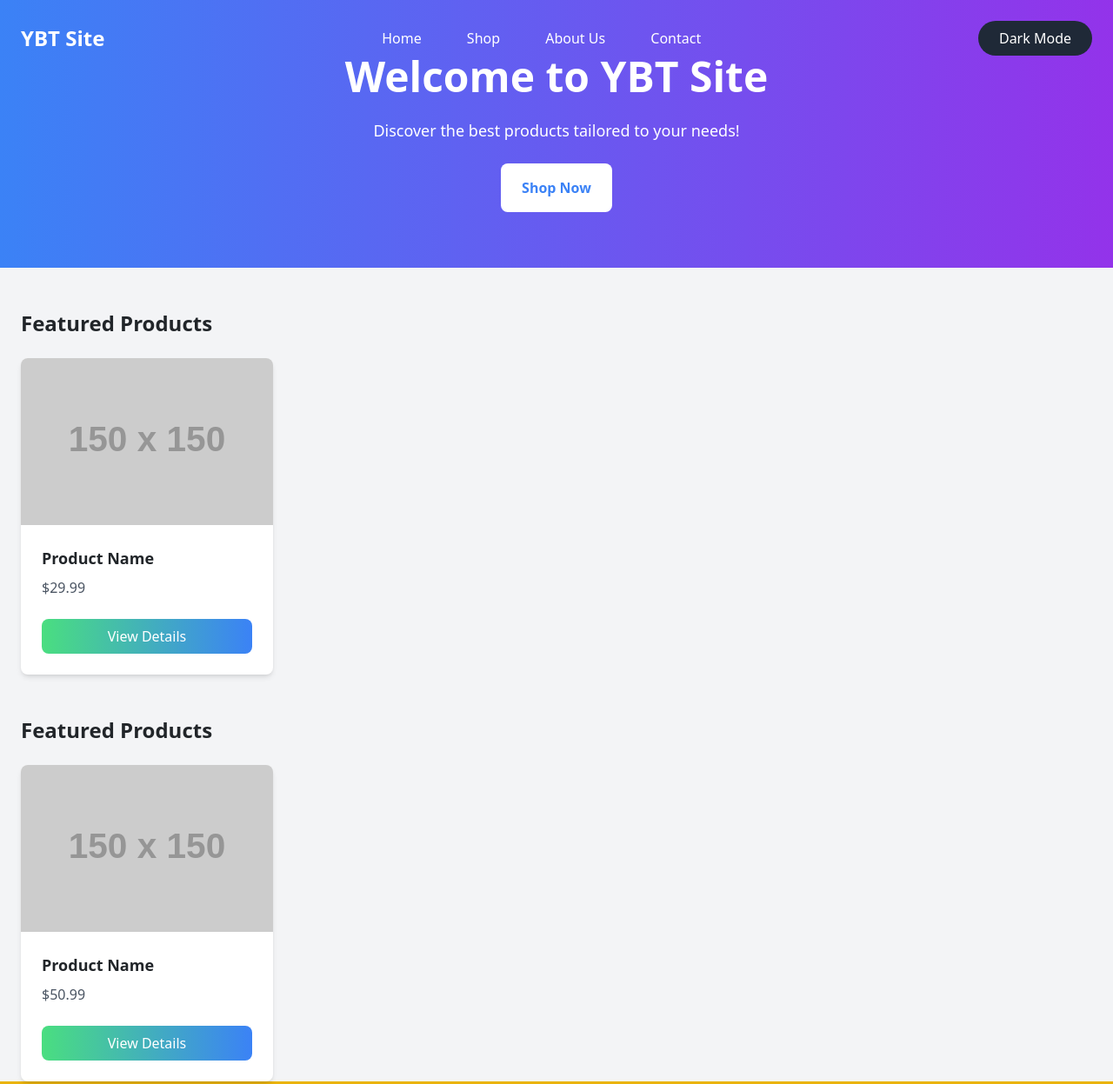
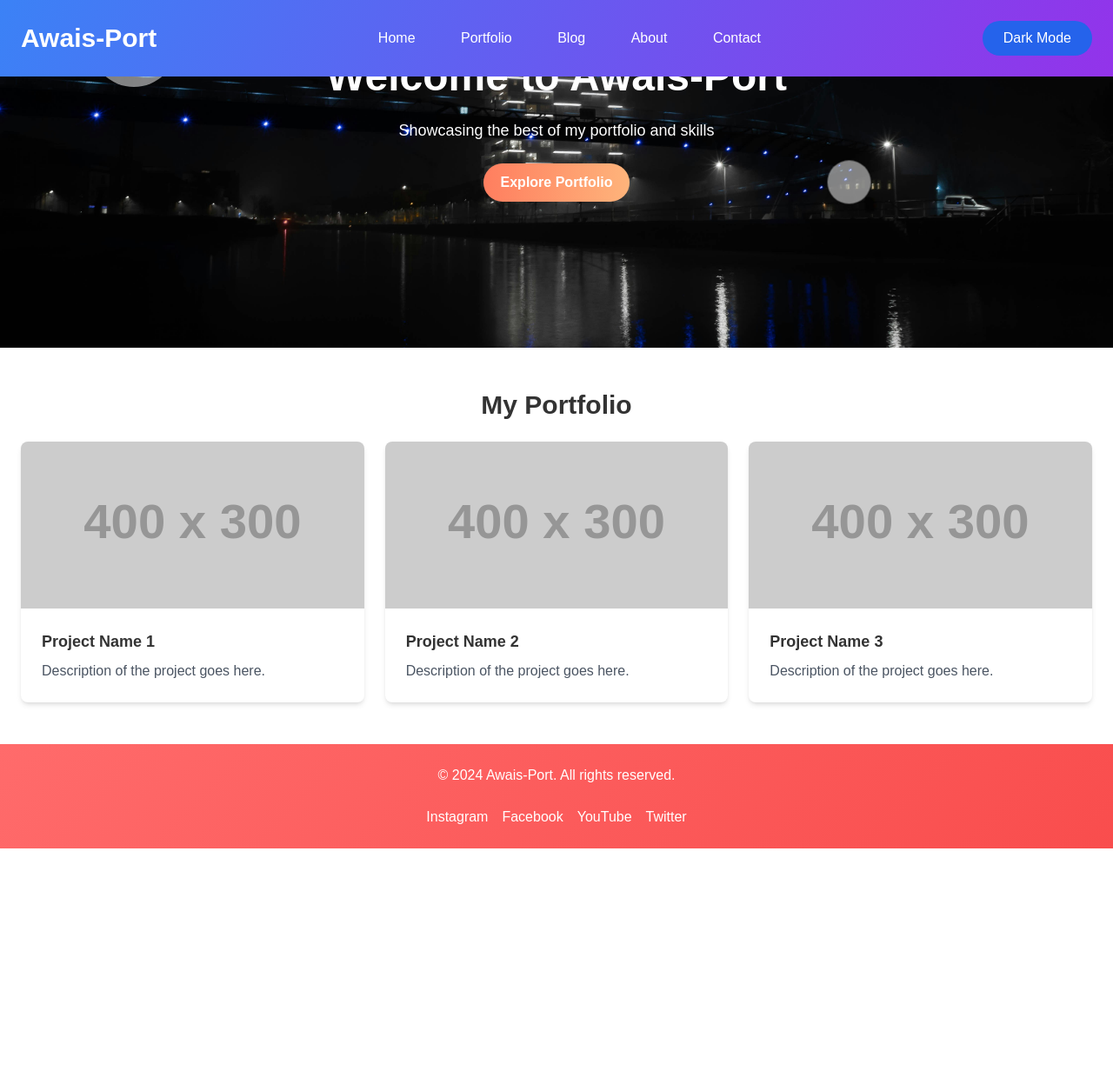
Before and after one commit to Gitawais/Awais-coder, a plain HTML site: page index.html in a window 1280 px wide. Shown: the top 1247 px of the page at 87% size. After the commit the page ends 976 px from the top, so only its background shows below. Drawn offline with nearby package versions, Linux system fonts and the light colour scheme; placeholder pictures from the web are drawn by us.

Commit message:
portfolieo
Simple portfolio file

```diff
--- a/index.html
+++ b/index.html
@@ -1,17 +1,75 @@
 <!DOCTYPE html>
 <html lang="en">
+
 <head>
     <meta charset="UTF-8">
     <meta name="viewport" content="width=device-width, initial-scale=1.0">
-    <title>YBT Site - Your E-commerce Website</title>
+    <title>Awais-Port</title>
 
     <!-- Tailwind CSS -->
     <script src="https://cdn.tailwindcss.com"></script>
     <!-- Bootstrap CSS -->
     <link href="https://cdn.jsdelivr.net/npm/bootstrap@5.3.0/dist/css/bootstrap.min.css" rel="stylesheet">
+    <!-- FontAwesome for icons -->
+    <script src="https://kit.fontawesome.com/a076d05399.js" crossorigin="anonymous"></script>
 
     <style>
-        /* Additional Custom CSS */
+        /* Gradient Backgrounds for Header and Footer */
+        .gradient-bg {
+            background: linear-gradient(115deg, #3b82f6 0%, #9333ea 100%);
+        }
+
+        .footer-gradient {
+            background: linear-gradient(135deg, #ff6b6b, #f94d4d);
+        }
+
+        /* Smooth Transitions */
+        .transition-all {
+            transition: all 0.4s ease-in-out;
+        }
+
+        /* Header Styling */
+        .header-nav {
+            background: rgba(255, 255, 255, 0.9);
+            box-shadow: 0 4px 20px rgba(0, 0, 0, 0.1);
+            border-bottom: 50px;
+
+        }
+
+        /* Hover Effects */
+        .nav-link:hover {
+            background: linear-gradient(90deg, #472929 0%, #acc429 100%);
+            color: white !important;
+        }
+
+        /* Footer Styling */
+        .footer-link:hover {
+            color: #9c363f;
+            text-decoration: underline;
+        }
+
+        /* Figma Style Buttons */
+        .btn-primary {
+            background: linear-gradient(to right, #ff7e5f, #feb47b);
+            border: none;
+            padding: 10px 20px;
+            font-size: 1rem;
+            font-weight: bold;
+            border-radius: 30px;
+            transition: 0.3s ease-in-out;
+        }
+
+        .btn-primary:hover {
+            background: linear-gradient(to right, #c98a8a, #3f1818);
+            box-shadow: 0 4px 15px rgba(0, 0, 0, 0.2);
+        }
+
+        /* General Styles */
+        body {
+            font-family: 'Poppins', sans-serif;
+            color: #333;
+        }
+
         .sticky-nav {
             position: fixed;
             top: 0;
@@ -20,168 +78,143 @@
             transition: background-color 0.5s;
         }
 
-        .dark-mode {
-            background-color: #1a202c;
-            color: white;
+        .bg-hero {
+            background:  url('https://via.placeholder.com/1600x600') no-repeat center center;
+            background-size: cover;
+            height: 50vh;
+            background-image: url(Header\ background.jpg);
         }
 
-        .dark-mode a {
-            color: #cbd5e0;
+        /* Dark Mode */
+        .dark-mode {
+            background-color: #3d9477;
+            color: #cca5a5;
+        }
+
+        .dark-mode .gradient-bg {
+            background: linear-gradient(135deg, #48648b 0%, #60eeb3 100%);
+        }
+
+        .dark-mode .footer-gradient {
+            background: linear-gradient(135deg, #374151, #1f2937);
+        }
+
+        /* Progress Bar */
+        .progress-bar-step {
+            width: 25%;
+        }
+
+        /* 3D Motion Circles and Stars */
+        .motion-bg {
+            position: relative;
+            overflow: hidden;
+        }
+
+        .circle, .star {
+            position: absolute;
+            background-color: rgba(255, 255, 255, 0.5);
+            border-radius: 50%;
+            animation: motion 20s linear infinite;
+        }
+
+        .circle {
+            width: 100px;
+            height: 100px;
+            top: 10%;
+            left: 5%;
+            animation-duration: 25s;
+        }
+
+        .star {
+            width: 50px;
+            height: 50px;
+            top: 60%;
+            left: 70%;
+            animation-duration: 18s;
+        }
+
+        @keyframes motion {
+            0% {
+                transform: translateY(0px) translateX(0px);
+            }
+            50% {
+                transform: translateY(-100px) translateX(100px);
+            }
+            100% {
+                transform: translateY(0px) translateX(0px);
+            }
         }
     </style>
 </head>
-<body class="bg-gray-100 transition-all duration-500">
 
+<body class="transition-all duration-500">
     <!-- Header -->
-    <header id="header" class="sticky-nav bg-transparent text-white py-4">
+    <header id="header" class="sticky-nav gradient-bg text-white py-4">
         <div class="container mx-auto px-4 flex justify-between items-center">
-            <h1 class="text-2xl font-bold">YBT Site</h1>
+            <h1 class="text-3xl font-bold">Awais-Port</h1>
             <nav>
-                <a href="#" class="text-white px-4">Home</a>
-                <a href="#" class="text-white px-4">Shop</a>
-                <a href="#" class="text-white px-4">About Us</a>
-                <a href="#" class="text-white px-4">Contact</a>
+                <a href="#" class="text-white px-4 transition-all hover:bg-blue-600 rounded-lg">Home</a>
+                <a href="#" class="text-white px-4 transition-all hover:bg-blue-600 rounded-lg">Portfolio</a>
+                <a href="#" class="text-white px-4 transition-all hover:bg-blue-600 rounded-lg">Blog</a> <!-- Blog Link -->
+                <a href="#" class="text-white px-4 transition-all hover:bg-blue-600 rounded-lg">About</a>
+                <a href="#" class="text-white px-4 transition-all hover:bg-blue-600 rounded-lg">Contact</a>
             </nav>
-            <button id="darkModeToggle" class="bg-gray-800 text-white px-4 py-2 rounded-full">Dark Mode</button>
+            <button id="darkModeToggle" class="bg-blue-600 text-white px-4 py-2 rounded-full">Dark Mode</button>
         </div>
     </header>
 
-    <!-- Hero Banner -->
-    <section class="bg-gradient-to-r from-blue-500 to-purple-600 text-white py-16">
+    <!-- Hero Banner with 3D Motion Background -->
+    <section class="bg-hero text-white py-16 motion-bg">
         <div class="container mx-auto px-4 text-center">
-            <h2 class="text-5xl font-bold">Welcome to YBT Site</h2>
-            <p class="mt-4 text-lg">Discover the best products tailored to your needs!</p>
-            <a href="#" class="mt-6 inline-block bg-white text-blue-500 px-6 py-3 rounded-lg font-semibold hover:bg-gray-200 transition-all">Shop Now</a>
+            <h2 class="text-5xl font-bold">Welcome to Awais-Port</h2>
+            <p class="mt-4 text-lg">Showcasing the best of my portfolio and skills</p>
+            <a href="#portfolio" class="mt-6 inline-block btn-primary">Explore Portfolio</a>
+
+            <!-- 3D Motion Circles and Stars -->
+            <div class="circle"></div>
+            <div class="star"></div>
         </div>
     </section>
 
-    <!-- Product Grid -->
-    <section class="py-12">
+    <!-- Product Grid / Portfolio Section -->
+    <section id="portfolio" class="py-12">
         <div class="container mx-auto px-4">
-            <h3 class="text-2xl font-semibold mb-6">Featured Products</h3>
-            <div class="grid grid-cols-1 md:grid-cols-2 lg:grid-cols-4 gap-6">
-                <!-- Product Card -->
-                <div class="bg-white shadow-md rounded-lg overflow-hidden hover:shadow-lg">
-                    <img src="https://via.placeholder.com/150" alt="Product Image" class="w-full h-48 object-cover">
+            <h3 class="text-3xl font-semibold mb-6 text-center">My Portfolio</h3>
+            <div class="grid grid-cols-1 md:grid-cols-2 lg:grid-cols-3 gap-6">
+                <!-- Project Card 1 -->
+                <div class="relative bg-white shadow-md rounded-lg overflow-hidden hover:shadow-lg transition-all">
+                    <img src="https://via.placeholder.com/400x300" alt="Project 1" class="w-full h-48 object-cover">
                     <div class="p-4">
-                        <h4 class="text-lg font-semibold">Product Name</h4>
-                        <p class="mt-2 text-gray-600">$29.99</p>
-                        <button class="mt-4 bg-gradient-to-r from-green-400 to-blue-500 text-white px-4 py-2 rounded-lg w-full hover:opacity-90 transition-all" data-bs-toggle="modal" data-bs-target="#productModal">View Details</button>
+                        <h4 class="text-lg font-semibold">Project Name 1</h4>
+                        <p class="mt-2 text-gray-600">Description of the project goes here.</p>
                     </div>
                 </div>
-                <!-- Repeat Product Cards as needed -->
+                <!-- Project Card 2 -->
+                <div class="relative bg-white shadow-md rounded-lg overflow-hidden hover:shadow-lg transition-all">
+                    <img src="https://via.placeholder.com/400x300" alt="Project 2" class="w-full h-48 object-cover">
+                    <div class="p-4">
+                        <h4 class="text-lg font-semibold">Project Name 2</h4>
+                        <p class="mt-2 text-gray-600">Description of the project goes here.</p>
+                    </div>
+                </div>
+                <!-- Project Card 3 -->
+                <div class="relative bg-red shadow-md rounded-lg overflow-hidden hover:shadow-lg transition-all">
+                    <img src="https://via.placeholder.com/400x300" alt="Project 3" class="w-full h-48 object-cover">
+                    <div class="p-4">
+                        <h4 class="text-lg font-semibold">Project Name 3</h4>
+                        <p class="mt-2 text-gray-600">Description of the project goes here.</p>
+                    </div>
+                </div>
             </div>
         </div>
     </section>
 
-    <!-- Product Modal (Bootstrap) -->
-       <!-- Product Grid -->
-    <section class="py-13">
-        <div class="container mx-auto px-4">
-            <h3 class="text-2xl font-semibold mb-6">Featured Products</h3>
-            <div class="grid grid-cols-1 md:grid-cols-2 lg:grid-cols-4 gap-6">
-                <!-- Product Card -->
-                <div class="bg-white shadow-md rounded-lg overflow-hidden hover:shadow-lg">
-                    <img src="https://via.placeholder.com/150" alt="Product Image" class="w-full h-48 object-cover">
-                    <div class="p-4">
-                        <h4 class="text-lg font-semibold">Product Name</h4>
-                        <p class="mt-2 text-gray-600">$50.99</p>
-                        <button class="mt-4 bg-gradient-to-r from-green-400 to-blue-500 text-white px-4 py-2 rounded-lg w-full hover:opacity-90 transition-all" data-bs-toggle="modal" data-bs-target="#productModal">View Details</button>
-                    </div>
-                </div>
-                <!-- Repeat Product Cards as needed -->
-            </div>
-        </div>
-    </section>
-
-    <!-- Product Modal (Bootstrap) -->
-    <div class="modal fade" id="productModal" tabindex="-1" aria-labelledby="productModalLabel" aria-hidden="true">
-        <div class="modal-dialog modal-dialog-centered">
-            <div class="modal-content">
-                <div class="modal-header">
-                    <h5 class="modal-title" id="productModalLabel">Product Details</h5>
-                    <button type="button" class="btn-close" data-bs-dismiss="modal" aria-label="Close"></button>
-                </div>
-                <div class="modal-body">
-                    <img src="https://via.placeholder.com/400" alt="Product" class="w-full h-48 object-cover">
-                    <p class="mt-4">Here are the details of the product...</p>
-                    <p class="text-xl font-semibold mt-2">$29.99</p>
-                </div>
-            </div>
-        </div>
-    </div>
-
-    <!-- Promotional Countdown -->
-    <section class="bg-yellow-500 text-black py-6">
+    <!-- Footer -->
+    <footer class="footer-gradient text-white py-6">
         <div class="container mx-auto text-center">
-            <h3 class="text-xl font-semibold">Limited Time Offer! 50% OFF!</h3>
-            <p class="mt-2">Hurry, only <span id="countdown" class="font-bold">05:00:00</span> left to shop.</p>
-        </div>
-    </section>
-
-    <!-- Footer -->
-    <footer class="bg-gray-800 text-white py-6">
-        <div class="container mx-auto text-center">
-            <p>&copy; 2024 YBT Site. All rights reserved.</p>
+            <p>&copy; 2024 Awais-Port. All rights reserved.</p>
             <div class="mt-4 flex justify-center space-x-4">
-                <a href="https://www.instagram.com/yourprofile" class="hover:underline">Instagram</a>
-                <a href="https://www.facebook.com/yourprofile" class="hover:underline">Facebook</a>
-                <a href="https://www.youtube.com/c/yourchannel" class="hover:underline">YouTube</a>
-                <a href="https://twitter.com/yourprofile" class="hover:underline">Twitter</a>
-            </div>
-        </div>
-    </footer>
-
-    <!-- Bootstrap and JavaScript -->
-    <script src="https://cdn.jsdelivr.net/npm/bootstrap@5.3.0/dist/js/bootstrap.bundle.min.js"></script>
-
-    <!-- Custom JavaScript -->
-    <script>
-        // Sticky Navigation
-        window.onscroll = function() {
-            var header = document.getElementById("header");
-            if (window.pageYOffset > 50) {
-                header.classList.add("bg-white", "text-gray-800");
-                header.classList.remove("bg-transparent", "text-white");
-            } else {
-                header.classList.add("bg-transparent", "text-white");
-                header.classList.remove("bg-white", "text-gray-800");
-            }
-        };
-
-        // Countdown Timer
-        function startCountdown(duration, display) {
-            let timer = duration, hours, minutes, seconds;
-            setInterval(function () {
-                hours = Math.floor((timer / 3600) % 24);
-                minutes = Math.floor((timer % 3600) / 60);
-                seconds = timer % 60;
-
-                hours = hours < 10 ? "0" + hours : hours;
-                minutes = minutes < 10 ? "0" + minutes : minutes;
-                seconds = seconds < 10 ? "0" + seconds : seconds;
-
-                display.textContent = hours + ":" + minutes + ":" + seconds;
-
-                if (--timer < 0) {
-                    timer = duration;
-                }
-            }, 1000);
-        }
-
-        window.onload = function () {
-            let fiveHours = 60 * 60 * 5;
-            let countdownDisplay = document.querySelector('#countdown');
-            startCountdown(fiveHours, countdownDisplay);
-        };
-
-        // Dark Mode Toggle
-        const darkModeToggle = document.getElementById('darkModeToggle');
-        const body = document.body;
-
-        darkModeToggle.addEventListener('click', function () {
-            body.classList.toggle('dark-mode');
-        });
-    </script>
-</body>
-</html>
+                <a href="https://www.instagram.com/yourprofile" class="footer-link">Instagram</a>
+                <a href="https://www.facebook.com/yourprofile" class="footer-link">Facebook</a>
+                <a href="https://www.youtube.com/c/yourchannel" class="footer-link">YouTube</a>
+                <a href="https://twitter.com/yourprofile" class="footer-link">Twitter</
```
Also changed, not shown: Header background.jpg (added), style.css (added).
